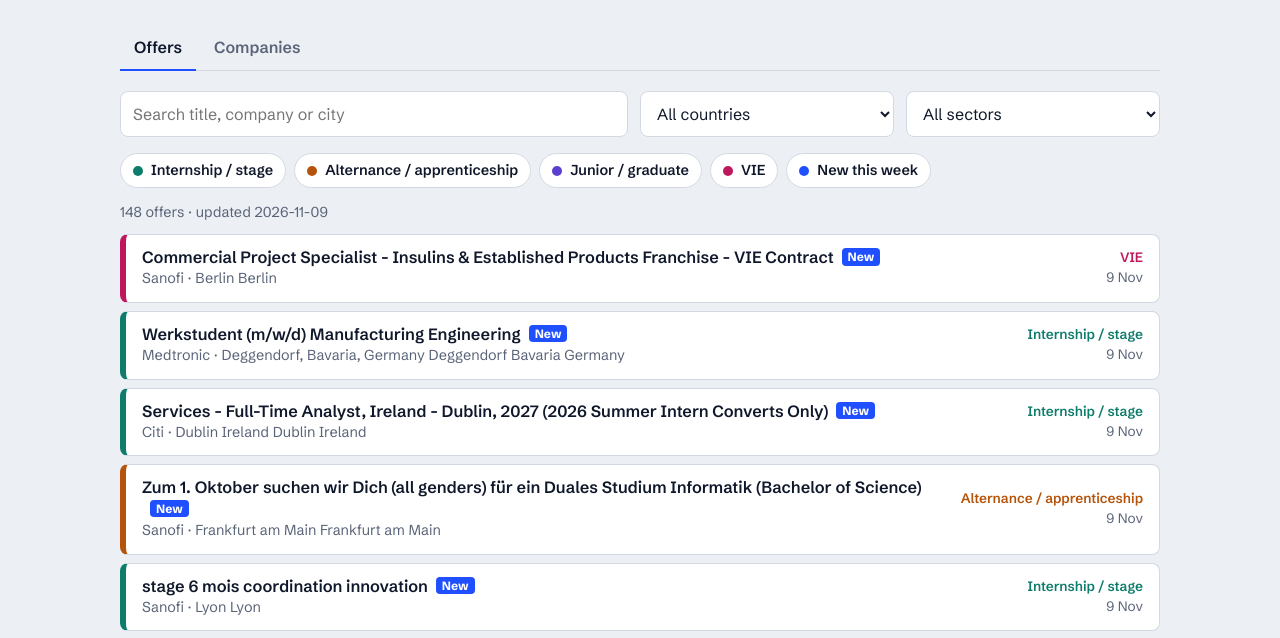
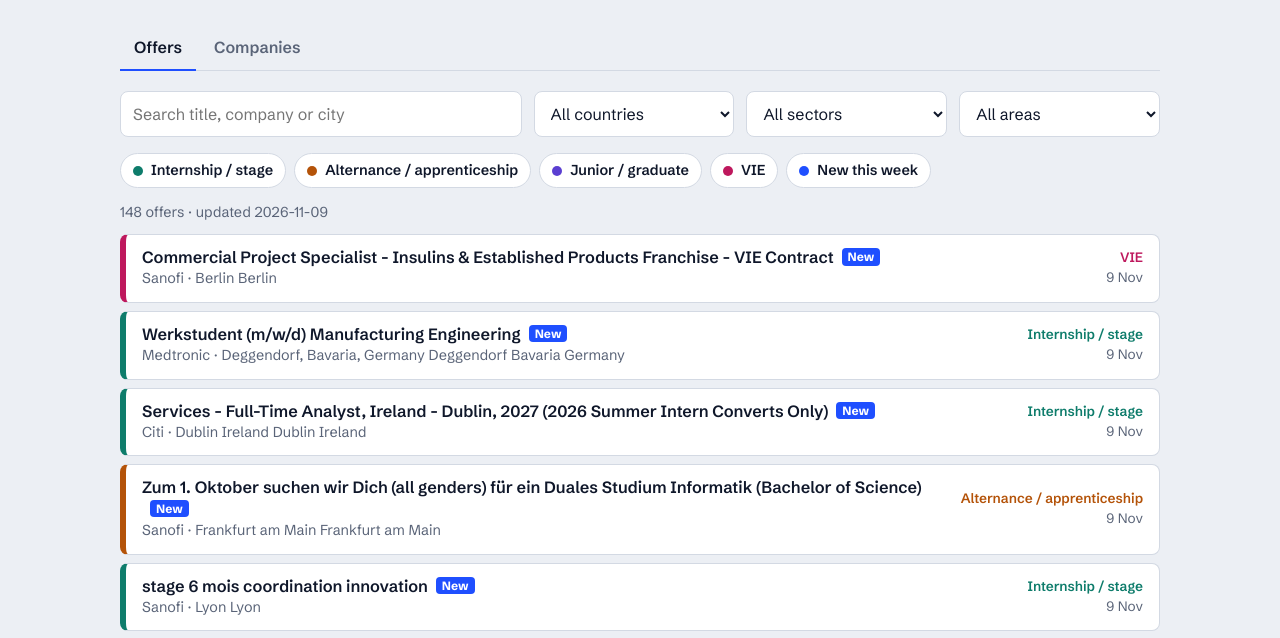
Before and after one commit to dmuhiresantos-art/EarlyCareers, a plain HTML site: page docs/index.html in a window 1280 px wide. Shown: the part 153-791 px from the top of the page. Drawn offline with Linux system fonts and the light colour scheme.

Commit message:
Update index.html

```diff
--- a/docs/index.html
+++ b/docs/index.html
@@ -32,7 +32,7 @@ h1{font-size:clamp(1.9rem,4.5vw,3rem);line-height:1.08;letter-spacing:-.025em;ma
 .tab[aria-selected=true]{color:var(--ink);border-bottom-color:var(--accent)}
 :focus-visible{outline:2px solid var(--accent);outline-offset:2px;border-radius:4px}
 .filters{display:grid;grid-template-columns:1fr;gap:12px;margin-bottom:16px}
-@media (min-width:720px){.filters{grid-template-columns:2fr 1fr 1fr}}
+@media (min-width:720px){.filters{grid-template-columns:2fr 1fr 1fr 1fr}}
 input[type=search],select{width:100%;font:inherit;color:var(--ink);background:var(--surface);border:1px solid var(--line);border-radius:8px;padding:10px 12px}
 .types{display:flex;flex-wrap:wrap;gap:8px;align-items:center;margin-bottom:8px}
 .chip{display:inline-flex;align-items:center;gap:8px;font:inherit;font-weight:600;font-size:.9rem;background:var(--surface);color:var(--ink);border:1px solid var(--line);border-radius:999px;padding:6px 12px;cursor:pointer}
@@ -75,7 +75,7 @@ tr:last-child td{border-bottom:0}
     <div class="filters">
       <input type="search" id="q" placeholder="Search title, company or city" aria-label="Search offers">
       <select id="country" aria-label="Country"><option value="">All countries</option></select>
-      <select id="sector" aria-label="Sector"><option value="">All sectors</option></select>
+      <select id="sector" aria-label="Sector"><option value="">All sectors</option></select>      <select id="cat" aria-label="Area"><option value="">All areas</option></select>
     </div>
     <div class="types" id="types"></div>
     <div class="meta" id="count" aria-live="polite"></div>
@@ -92,7 +92,7 @@ tr:last-child td{border-bottom:0}
 const TYPES = {stage:"Internship / stage", alternance:"Alternance / apprenticeship", junior:"Junior / graduate", vie:"VIE"};
 const COUNTRIES = {FR:"France", DE:"Germany", CH:"Switzerland", IE:"Ireland", LU:"Luxembourg"};
 const SECTORS = {medtech:"Medtech & health", finance:"Banking & finance", tech:"Tech & AI"};
-const state = {q:"", country:"", sector:"", types:new Set(), onlyNew:false};
+const state = {q:"", country:"", sector:"", cat:"", types:new Set(), onlyNew:false}; const CATS = {sales:"Sales & business development", marketing:"Marketing & communication", hr:"HR & people", finance:"Finance & banking", science:"Science, health & quality", ops:"Operations & supply chain", tech:"Engineering, data & IT", other:"Other"}; const CAT_RE = [["sales",/sales|business develop|vente|commercial|vertrieb|customer success|revenue/i],["marketing",/marketing|brand|communicat|content|seo|social media|public affairs|kommunikation/i],["hr",/\bhr\b|human resources|people|talent|recruit|ressources humaines/i],["finance",/financ|bank|trading|markets|risk|audit|accounting|fp&a|controll|treasury|wealth|capital|fiscalit|\btax|compliance|insurance|assurance/i],["science",/clinic|research|laborat|r&d|biolog|pharma|regulatory|toxicolog|chem|medical|scientist|forschung|quality|qualit/i],["ops",/operations|supply|logistic|procurement|production|manufactur|facilities|process|produktion|planning/i],["tech",/software|engineer|develop|devops|security|cyber|data|machine learning|\bai\b|\bit\b|informati|programm|cloud|fullstack|automation|digital/i]]; const catOf = (j) => { for (const [k, re] of CAT_RE) if (re.test(j.title)) return k; return "other"; };
 let DATA = {jobs:[], companies:[], updated:null};
 
 const $ = (id) => document.getElementById(id);
@@ -110,7 +110,7 @@ const daysAgo = (iso) => iso ? (Date.now() - new Date(iso + "T00:00:00").getTime
 
 function initFilters() {
   for (const [k, v] of Object.entries(COUNTRIES)) $("country").append(el("option", {value:k, text:v}));
-  for (const [k, v] of Object.entries(SECTORS)) $("sector").append(el("option", {value:k, text:v}));
+  for (const [k, v] of Object.entries(SECTORS)) $("sector").append(el("option", {value:k, text:v})); for (const [k, v] of Object.entries(CATS)) $("cat").append(el("option", {value:k, text:v})); $("cat").onchange = (e) => { state.cat = e.target.value; render(); };
   const box = $("types");
   for (const [k, v] of Object.entries(TYPES)) {
     const b = el("button", {class:"chip", type:"button", "aria-pressed":"false", style:`--c:var(--${k})`}, el("i"), v);
@@ -133,7 +133,7 @@ function render() {
   const list = $("jobs"); list.replaceChildren();
   const rows = DATA.jobs.filter(j =>
     (!state.country || j.countries.includes(state.country)) &&
-    (!state.sector || j.sector === state.sector) &&
+    (!state.sector || j.sector === state.sector) && (!state.cat || catOf(j) === state.cat) &&
     (!state.types.size || state.types.has(j.type)) &&
     (!state.onlyNew || daysAgo(j.first_seen) <= 7) &&
     (!state.q || `${j.title} ${j.company} ${j.location}`.toLowerCase().includes(state.q)));
```
